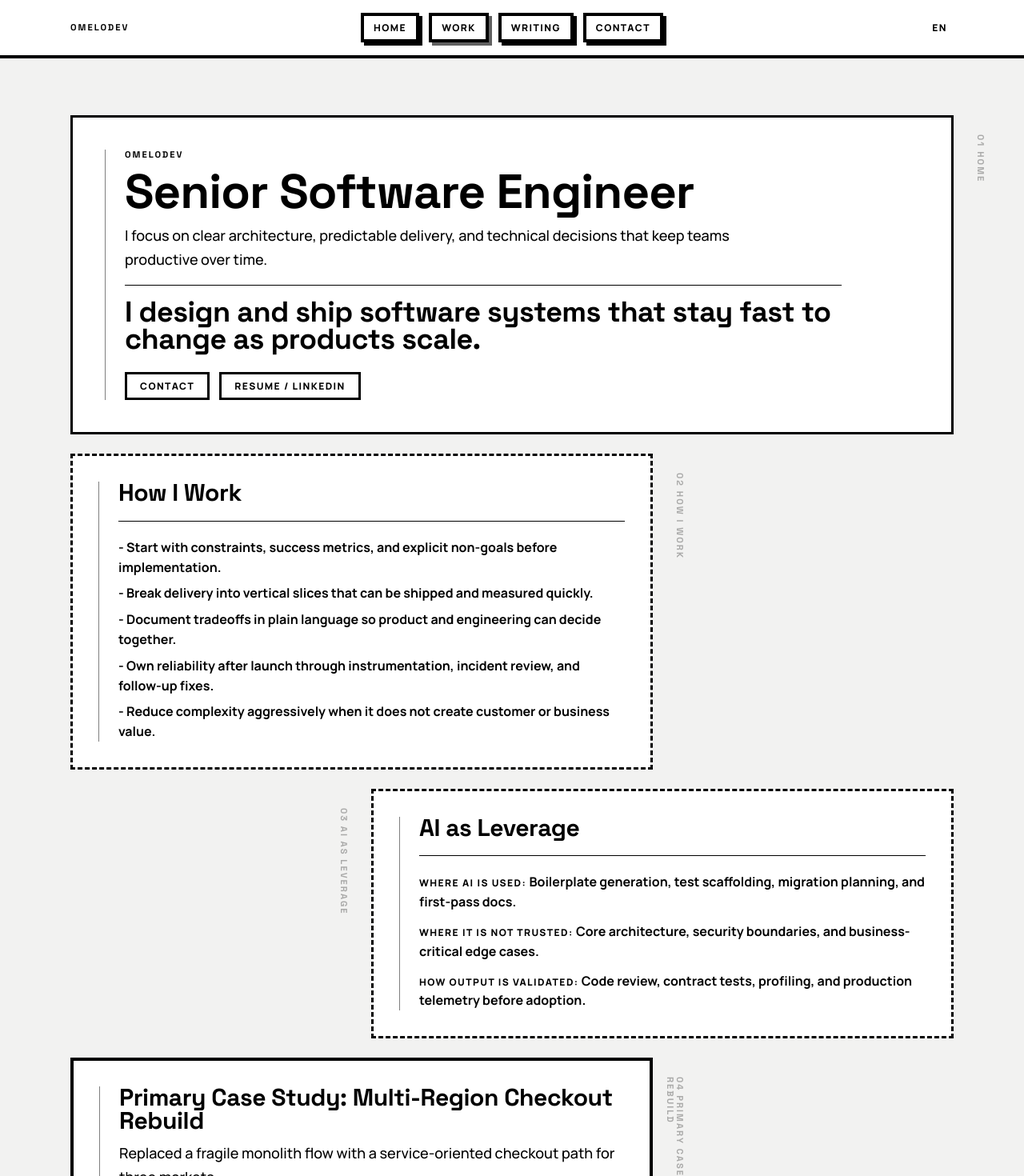
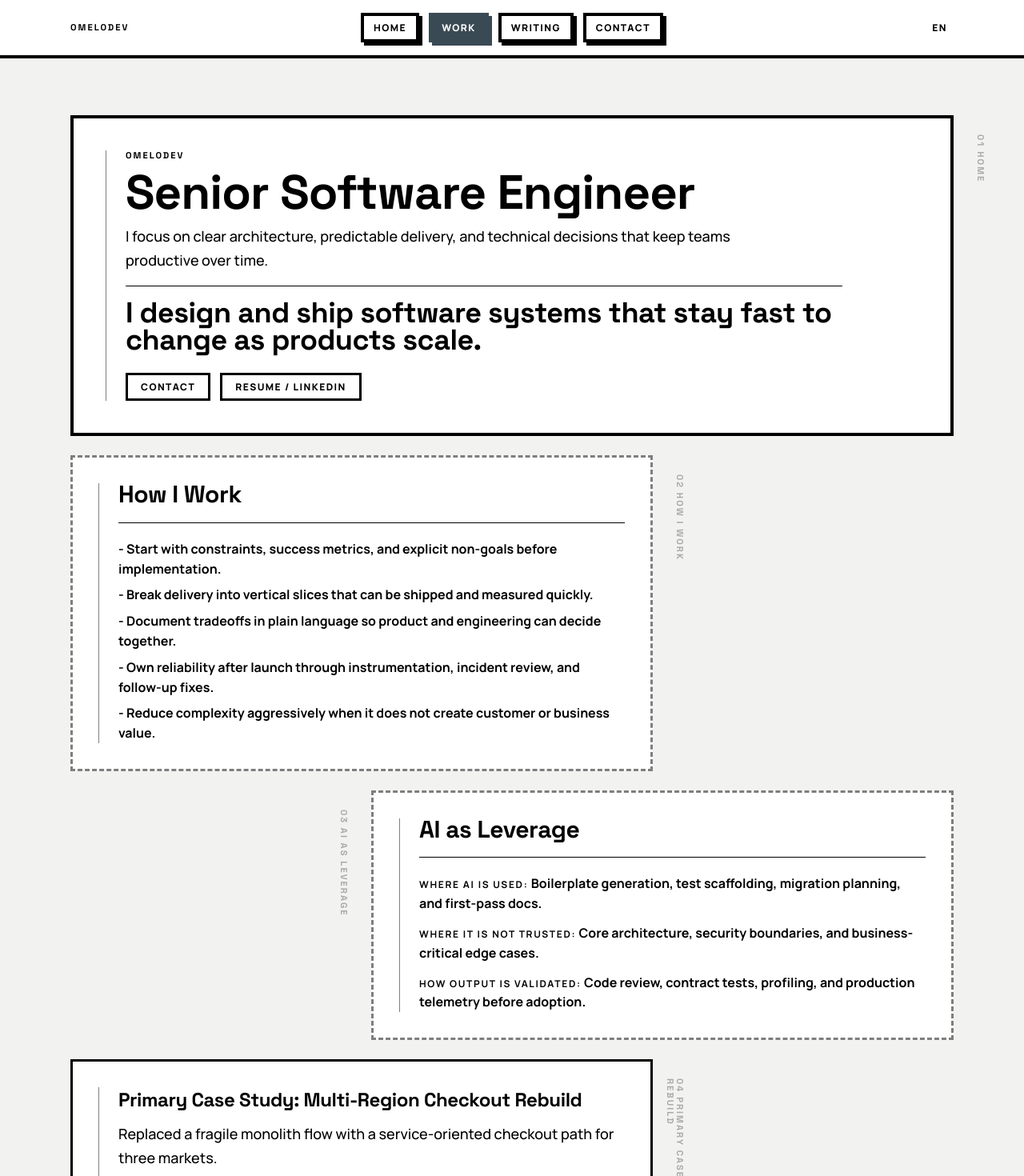
Before and after one commit to melloirl/pomelo, a Vue app: page / in a window 1280 px wide. Shown: the top 1470 px of the page at 80% size. Built offline with nearby package versions, Linux system fonts and the light colour scheme.

Commit message:
feat: small polishing

```diff
--- a/src/App.vue
+++ b/src/App.vue
@@ -81,8 +81,7 @@ const currentYear = new Date().getFullYear()
             heading-tag="h1"
             body-width-class="max-w-3xl"
             padding-class="p-6 sm:p-10"
-            border-variant="solid"
-            :active="activeHash === 'home'"
+            border-variant="strong"
           >
             <p class="type-declaration type-declaration-support mt-4 max-w-4xl border-t border-black pt-4">
               {{ t('sections.hero.headline') }}
@@ -170,8 +169,13 @@ const currentYear = new Date().getFullYear()
             :body="t('sections.work.primary.context')"
             padding-class="p-6 sm:p-8"
             border-variant="solid"
-            :active="activeHash === 'work'"
           >
+            <template #title>
+              <span class="block text-xl sm:text-2xl">
+                {{ t('sections.work.primary.title') }}
+              </span>
+            </template>
+
             <div class="mt-6 grid grid-cols-1 gap-6 border-t border-black pt-6 sm:grid-cols-2">
               <div>
                 <p class="type-evidence-label">{{ t('sections.work.labels.impact') }}</p>
@@ -212,6 +216,12 @@ const currentYear = new Date().getFullYear()
             padding-class="p-6 sm:p-8"
             border-variant="solid"
           >
+            <template #title>
+              <span class="block text-xl sm:text-2xl">
+                {{ t('sections.work.secondary.title') }}
+              </span>
+            </template>
+
             <div class="mt-6 grid grid-cols-1 gap-6 border-t border-black pt-6 sm:grid-cols-2">
               <div>
                 <p class="type-evidence-label">{{ t('sections.work.labels.impact') }}</p>
@@ -299,7 +309,6 @@ const currentYear = new Date().getFullYear()
             :body="t('sections.writing.body')"
             border-variant="solid"
             padding-class="p-6 sm:p-8"
-            :active="activeHash === 'writing'"
           >
             <a
               href="/writing"
@@ -325,7 +334,6 @@ const currentYear = new Date().getFullYear()
             padding-class="p-6 sm:p-8"
             heading-tag="h3"
             body-width-class="max-w-full"
-            :active="activeHash === 'contact'"
           >
             <div class="type-action mt-5 border-t border-black pt-5">
               <a href="mailto:hello@omelodev.com" class="border-b border-black pb-0.5">
--- a/src/components/AppHeader.vue
+++ b/src/components/AppHeader.vue
@@ -38,11 +38,11 @@ const { t } = useI18n()
               :href="`#${link.hash}`"
               @click="handleHashClick(link.hash, $event)"
               :class="[
-                'inline-block border-4 border-black bg-white px-3 py-2 shadow-[4px_4px_0_#000] transition-colors hover:bg-black hover:text-white focus-visible:outline-4 focus-visible:outline-offset-2 focus-visible:outline-black',
+                'inline-block border-4 px-3 py-2 transition-colors focus-visible:outline-4 focus-visible:outline-offset-2 focus-visible:outline-black',
                 'type-action',
                 props.activeHash === link.hash
-                  ? 'border-(--color-accent) bg-(--color-accent) shadow-[4px_4px_0_var(--color-accent)]'
-                  : '',
+                  ? 'border-(--color-accent) bg-(--color-accent) text-(--color-accent-foreground) shadow-[4px_4px_0_var(--color-accent)]'
+                  : 'border-black bg-white text-black shadow-[4px_4px_0_#000] hover:bg-black hover:text-(--color-accent-foreground)',
               ]"
             >
               {{ link.label }}
--- a/src/components/ContentCard.vue
+++ b/src/components/ContentCard.vue
@@ -1,6 +1,6 @@
 <script setup lang="ts">
 type CardHeadingTag = 'h1' | 'h2' | 'h3'
-type CardBorderVariant = 'solid' | 'dashed'
+type CardBorderVariant = 'solid' | 'dashed' | 'strong'
 
 interface ContentCardProps {
   id: string
@@ -9,7 +9,6 @@ interface ContentCardProps {
   sectionLabel?: string
   headingTag?: CardHeadingTag
   eyebrow?: string
-  active?: boolean
   bodyWidthClass?: string
   paddingClass?: string
   borderVariant?: CardBorderVariant
@@ -18,7 +17,6 @@ interface ContentCardProps {
 const props = withDefaults(defineProps<ContentCardProps>(), {
   headingTag: 'h2',
   eyebrow: undefined,
-  active: false,
   bodyWidthClass: 'max-w-2xl',
   paddingClass: 'p-5 sm:p-8',
   borderVariant: 'solid',
@@ -29,10 +27,10 @@ const props = withDefaults(defineProps<ContentCardProps>(), {
   <section
     :id="props.id"
     :class="[
-      'w-full bg-white border-black',
+      'w-full bg-white',
       props.paddingClass,
-      props.active ? 'stroke-strong' : 'stroke-thin',
-      props.borderVariant === 'dashed' ? 'border-dashed' : 'border-solid',
+      props.borderVariant === 'strong' ? 'stroke-strong' : 'stroke-thin',
+      props.borderVariant === 'dashed' ? 'border-dashed border-black/50' : 'border-solid border-black',
     ]"
   >
     <div :class="props.sectionLabel ? 'grid grid-cols-[auto_1fr] gap-4 sm:gap-6' : ''">
--- a/src/style.css
+++ b/src/style.css
@@ -6,7 +6,7 @@
   --font-heading: 'Space Grotesk', sans-serif;
   --stroke-strong: 4px;
   --stroke-thin: 3px;
-  --color-accent: #616161;
+  --color-accent: #3a4a55;
   --color-accent-foreground: #ffffff;
   --color-page: #f2f2f1;
   --color-shape-fill: #dcdcd8;
@@ -77,7 +77,7 @@
   }
 
   .type-evidence-label {
-    @apply font-sans text-xs leading-[1.2] font-extrabold uppercase tracking-[0.12em];
+    @apply font-sans text-xs leading-[1.2] font-semibold uppercase tracking-[0.14em];
   }
 
   .type-action {
```
